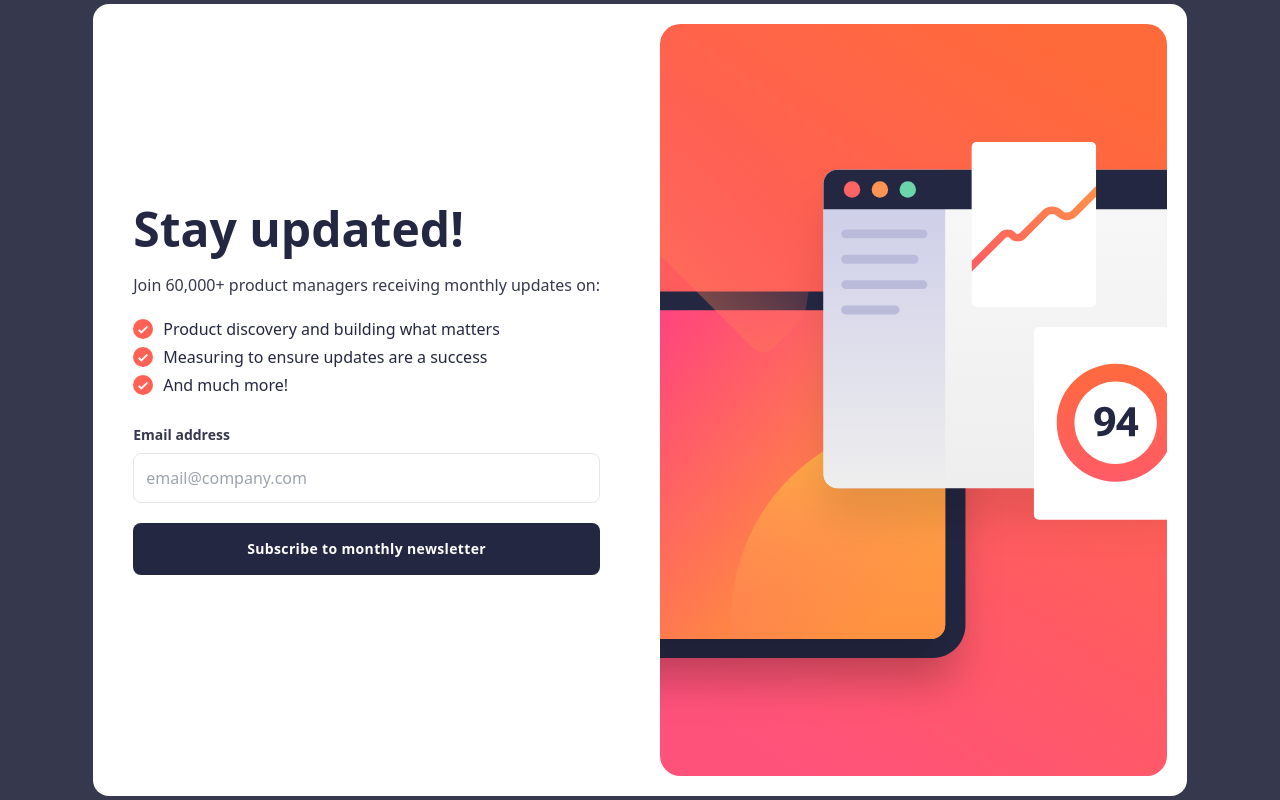
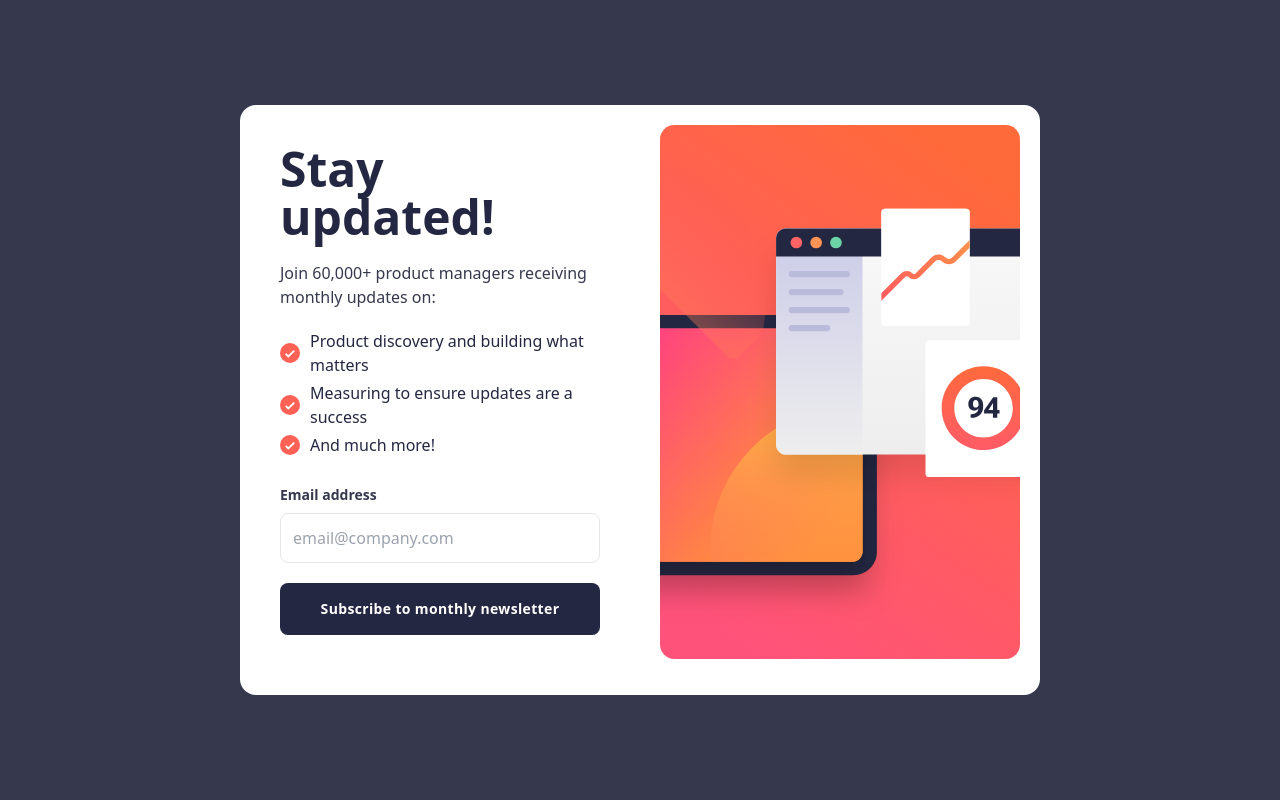
Before and after one commit to rpauleericka/newsletter-signup-form-frontend, a Next.js app: page / in a window 1280 px wide. Built offline with nearby package versions, Linux system fonts and the light colour scheme.

Commit message:
set size of signup form

```diff
--- a/components/SignUpForm.js
+++ b/components/SignUpForm.js
@@ -18,7 +18,7 @@ export const SignUpForm = ({ signUp }) => {
 
   return (
     <div className="md:h-screen md:flex md:flex-col md:justify-center md:items-center">
-      <div className="md:bg-white md:rounded md:rounded-2xl md:grid md:grid-cols-2 md:mx-5 md:min-w-max">
+      <div className="md:bg-white md:rounded md:rounded-2xl md:grid md:grid-cols-2 md:mx-5 md:w-[50rem]">
         <div className="h-72 w-full md:w-auto md:h-min md:m-5 md:order-last">
           <img
             src="assets/images/illustration-sign-up-desktop.svg"
```
